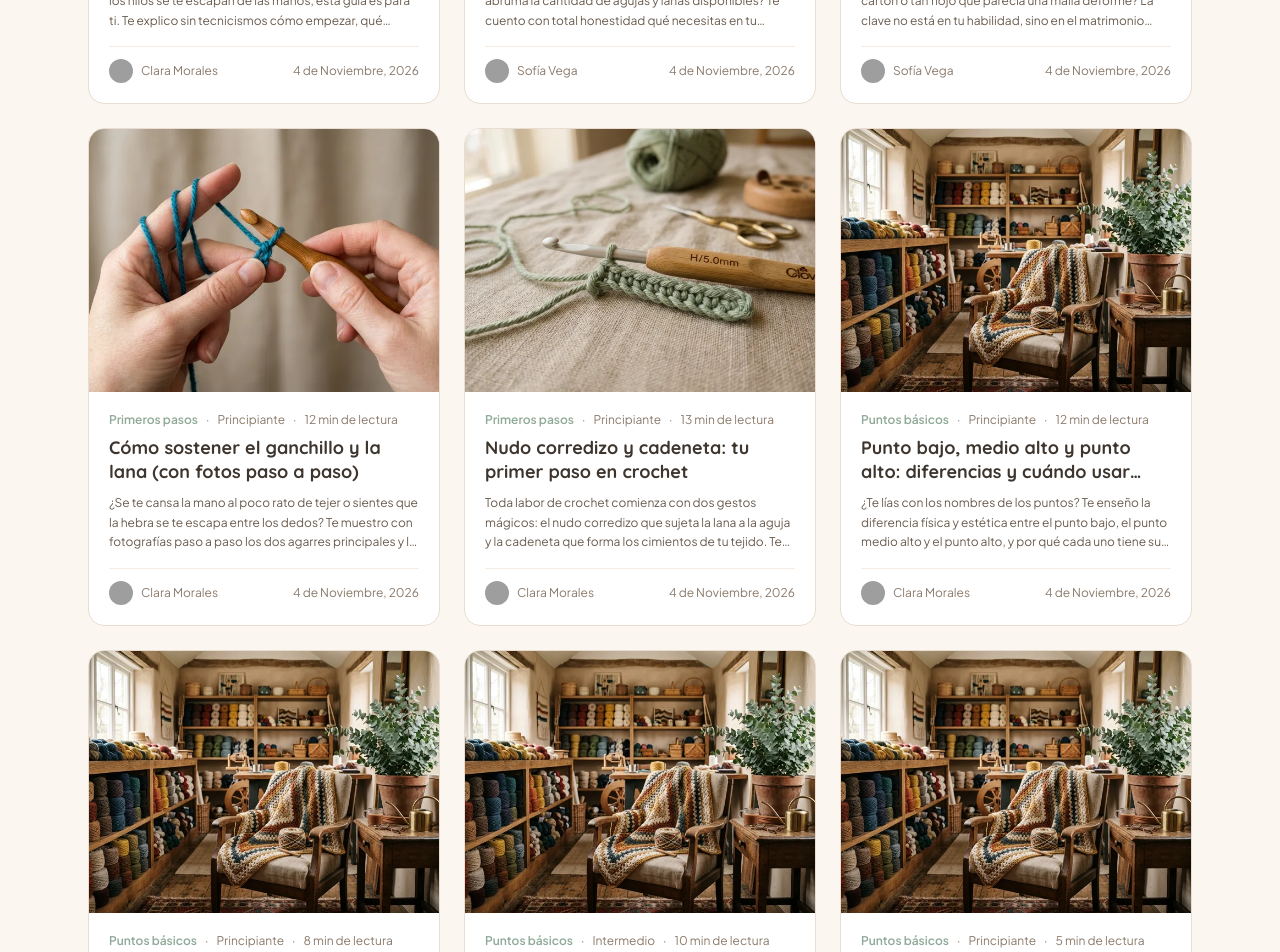
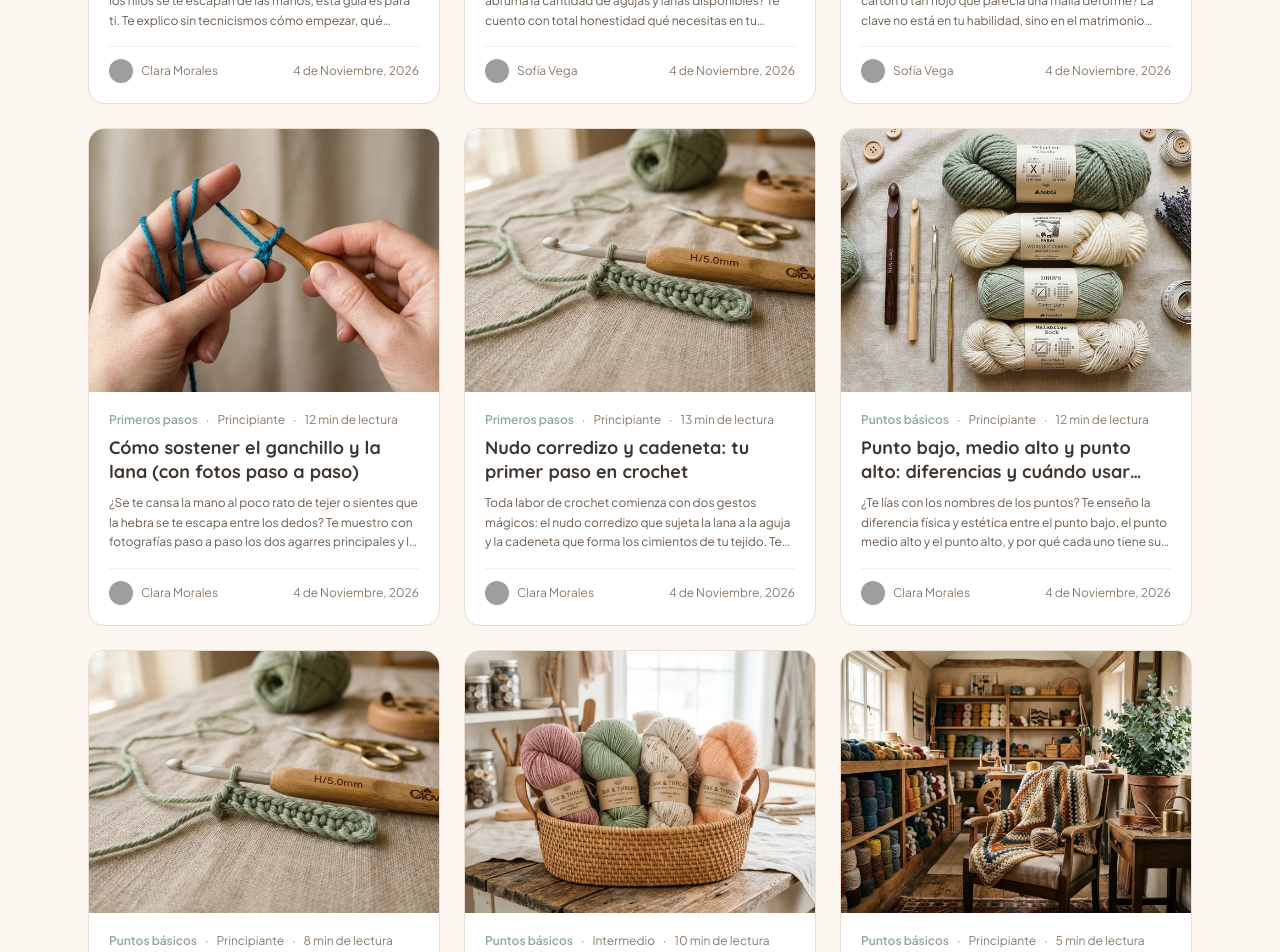
Before and after one commit to contxcto24-ops/cro-symp, a React (Vite) app: page / in a window 1280 px wide. Shown: the part 2400-3352 px from the top of the page. Built offline with nearby package versions, Linux system fonts and the light colour scheme; no server answers; grey boxes are pictures that could not be loaded.

Commit message:
feat: update hero images for basic crochet articles
Replaces placeholder workshop images with specific assets relevant to each article's content for better visual context.

```diff
--- a/src/data/puntosBasicosArticles.ts
+++ b/src/data/puntosBasicosArticles.ts
@@ -15,7 +15,7 @@ export const PUNTOS_BASICOS_ARTICLES: Article[] = [
     date: '4 de Noviembre, 2026',
     isoDate: '2026-11-04',
     author: AUTHORS.clara,
-    heroImage: '/assets/images/crochet_workshop_studio_1793792199359',
+    heroImage: '/assets/images/yarn_hook_guide_1793795743901',
     imageAlt: 'Muestrario de puntos de crochet mostrando punto bajo, medio alto y punto alto',
     excerpt: '¿Te lías con los nombres de los puntos? Te enseño la diferencia física y estética entre el punto bajo, el punto medio alto y el punto alto, y por qué cada uno tiene su función.',
     tableOfContents: [
@@ -99,7 +99,7 @@ export const PUNTOS_BASICOS_ARTICLES: Article[] = [
     date: '4 de Noviembre, 2026',
     isoDate: '2026-11-04',
     author: AUTHORS.clara,
-    heroImage: '/assets/images/crochet_workshop_studio_1793792199359',
+    heroImage: '/assets/images/crochet_slip_knot_chain_1793795756670',
     imageAlt: 'Manos haciendo un anillo mágico de hilo',
     excerpt: '¿Te frustra el agujero central al empezar amigurumis? El anillo mágico es tu solución para cerrarlo completamente. Paso a paso.',
     tableOfContents: [
@@ -139,7 +139,7 @@ export const PUNTOS_BASICOS_ARTICLES: Article[] = [
     date: '4 de Noviembre, 2026',
     isoDate: '2026-11-04',
     author: AUTHORS.clara,
-    heroImage: '/assets/images/crochet_workshop_studio_1793792199359',
+    heroImage: '/assets/images/yarn_skeins_palette_1793792198935',
     imageAlt: 'Muestra de aumentos y disminuciones',
     excerpt: '¿Se ven huecos en tus aumentos o disminuciones? Aprende las técnicas profesionales para hacerlas invisibles.',
     tableOfContents: [
@@ -203,7 +203,7 @@ export const PUNTOS_BASICOS_ARTICLES: Article[] = [
     date: '4 de Noviembre, 2026',
     isoDate: '2026-11-04',
     author: AUTHORS.clara,
-    heroImage: '/assets/images/crochet_workshop_studio_1793792199359',
+    heroImage: '/assets/images/crochet_beginner_guide_1793795743138',
     imageAlt: 'Tejido con error',
     excerpt: '¿El tejido se curva? ¿Pierdes puntos? Aquí tienes las soluciones a los errores más frecuentes.',
     tableOfContents: [
```
